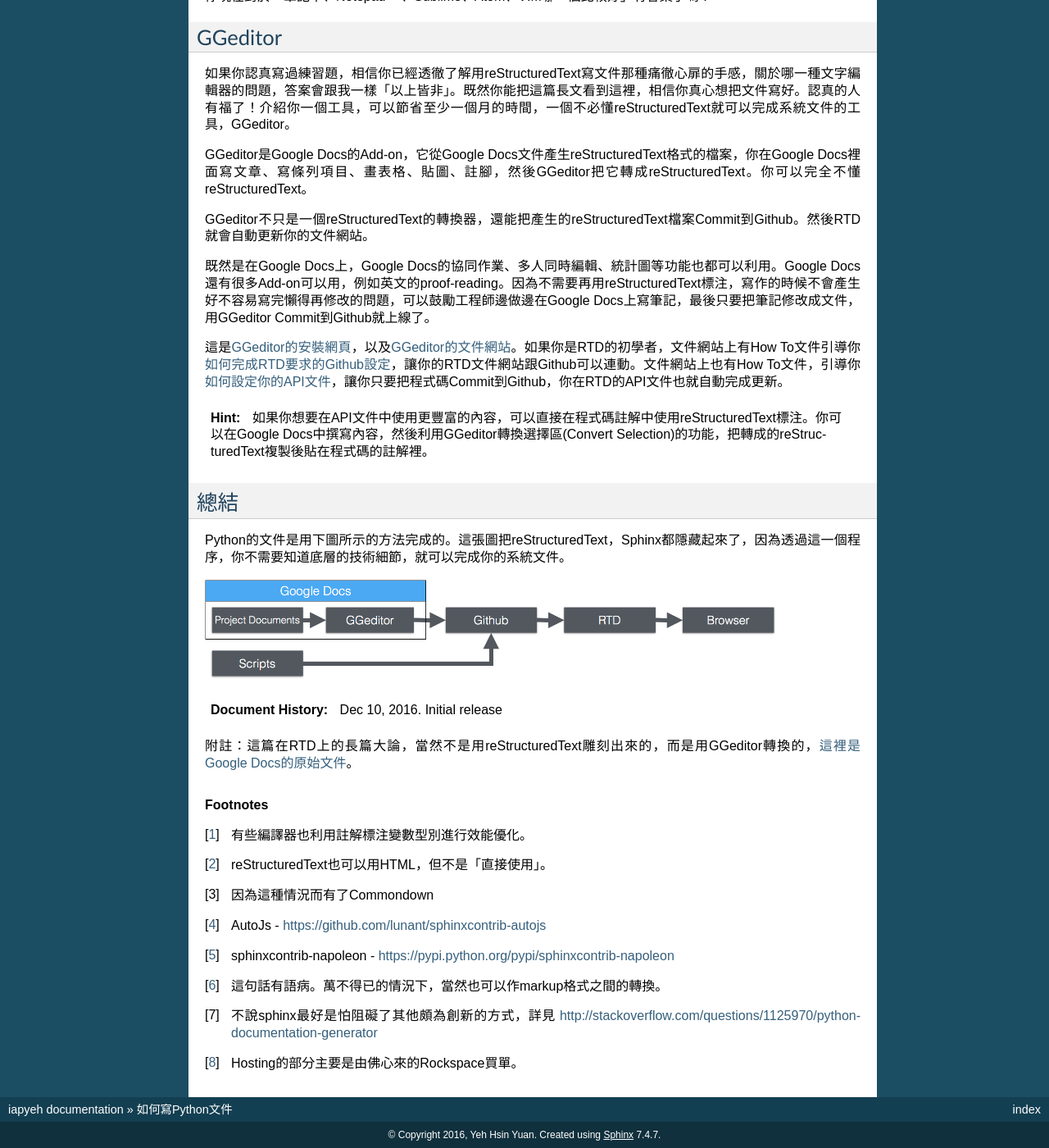
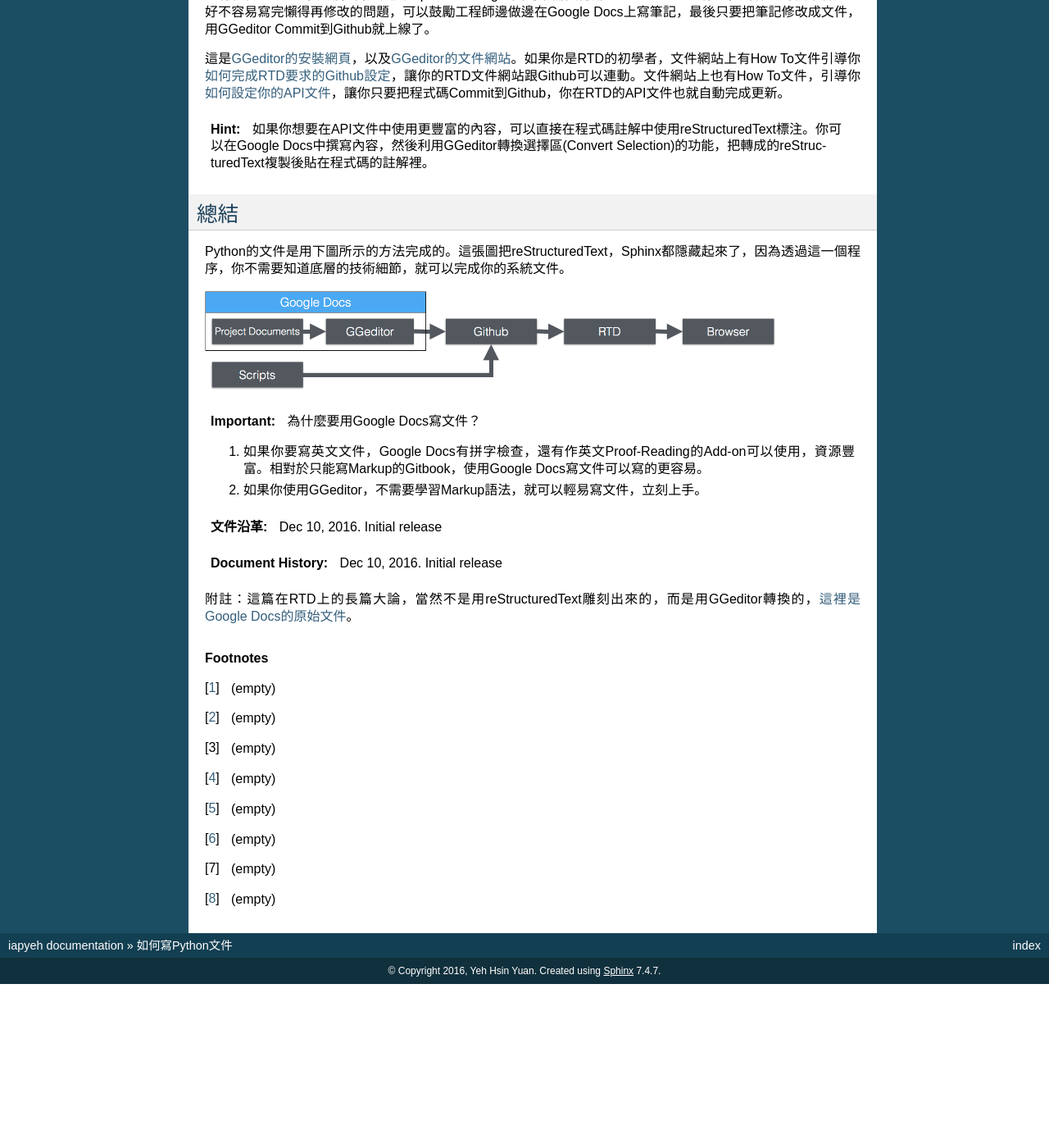
Before and after one commit to iapyeh/iapyeh, a Sphinx documentation site: the page built from docs/blogs/technical/how2pydocs.rst, in a window 1280 px wide and 1400 px high, scrolled down 6420 px. Shown: the whole window at 82% size. Built offline with Sphinx 7.4.7, drawn with Linux system fonts in a browser that asks for light colours; after the commit the page ends 7620 px from its top, so only the background shows below that; some of the changed text lies outside the part shown.

Commit message:
Google Docs reST Editor@2016-12-10 7:36:44

```diff
--- a/docs/blogs/technical/how2pydocs.rst
+++ b/docs/blogs/technical/how2pydocs.rst
@@ -3,21 +3,6 @@
 
 如何寫Python文件
 ****************
-
-| `如何寫Python文件 <#ha4453f335a47156e62516a9564b36>`_
-|     `前言 <#h1634483c7822441972316c7301545>`_
-|     `註解 <#h1634483c7822441972316c7301545>`_
-|     `標注（Markups） <#h4b4065777285b5e5d6a11592c71525f>`_
-|         `標注格式 <#h174fb648377959437b5c1f697c1c40>`_
-|         `標注意義 <#h174fb648377959437b5c1f697c1c40>`_
-|         `文件產生器 <#h572187820253c7294643631303029>`_
-|     `如何寫文件 <#h572187820253c7294643631303029>`_
-|     `RTD and Github <#h76f1d1a949307d363741501d2b5c69>`_
-|     `reStructuredText <#ha50657a67374f257533a67c68622>`_
-|         `練習題 <#hd1b83d48586e1b393a624e28544946>`_
-|         `習題解答 <#h174fb648377959437b5c1f697c1c40>`_
-|     `GGeditor <#h28105e656d4d48041184d771d3b4a1a>`_
-|     `總結 <#h1634483c7822441972316c7301545>`_
 
 本文說明寫Python程式碼作系統開發時，如何完成一個\ |LINK1|\ 網站。本文預設的讀者是軟體工程師、研發部秘書、產品經理等與程式碼相關的工作者。本文討論與程式碼及其應用系統之文件的格式、製作流程、工具的問題，不討論系統文件內容該有哪些段落、該如何管理與審查、該撰寫哪些條目、該怎麼聲明版權，也不是討論文件內容的措詞、風格、引用格式等等內容的問題。
 
@@ -251,6 +236,19 @@
 \ |IMG7|\
 
 
+.. Important::
+
+    為什麼要用Google Docs寫文件？
+
+    #. 如果你要寫英文文件，Google Docs有拼字檢查，還有作英文Proof-Reading的Add-on可以使用，資源豐富。相對於只能寫Markup的Gitbook，使用Google Docs寫文件可以寫的更容易。
+    #. 如果你使用GGeditor，不需要學習Markup語法，就可以輕易寫文件，立刻上手。
+
+
+.. admonition:: 文件沿革
+
+    Dec 10,  2016. Initial release
+
+
 .. admonition:: Document History
 
     Dec 10,  2016. Initial release
@@ -350,14 +348,14 @@
 
 .. rubric:: Footnotes
 
-.. [#f1]  有些編譯器也利用註解標注變數型別進行效能優化。
-.. [#f2]  reStructuredText也可以用HTML，但不是「直接使用」。
-.. [#f3]  因為這種情況而有了Commondown
-.. [#f4]  AutoJs -  https://github.com/lunant/sphinxcontrib-autojs
-.. [#f5]  sphinxcontrib-napoleon - https://pypi.python.org/pypi/sphinxcontrib-napoleon
-.. [#f6]  這句話有語病。萬不得已的情況下，當然也可以作markup格式之間的轉換。
-.. [#f7]  不說sphinx最好是怕阻礙了其他頗為創新的方式，詳見 http://stackoverflow.com/questions/1125970/python-documentation-generator
-.. [#f8]  Hosting的部分主要是由佛心來的Rockspace買單。
+.. [#f1]  (empty)
+.. [#f2]  (empty)
+.. [#f3]  (empty)
+.. [#f4]  (empty)
+.. [#f5]  (empty)
+.. [#f6]  (empty)
+.. [#f7]  (empty)
+.. [#f8]  (empty)
 
 .. |IMG1| image:: static/how2pydocs_1.png
    :height: 421 px
```
